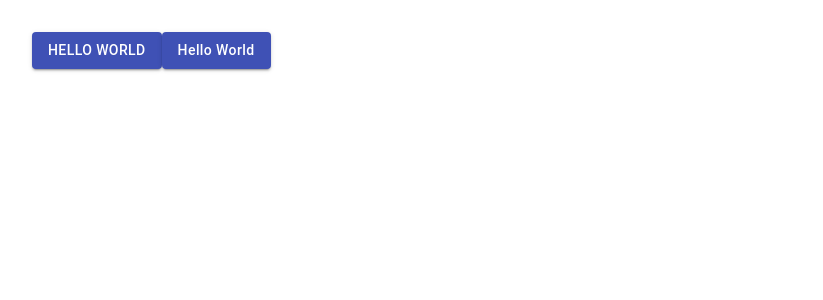
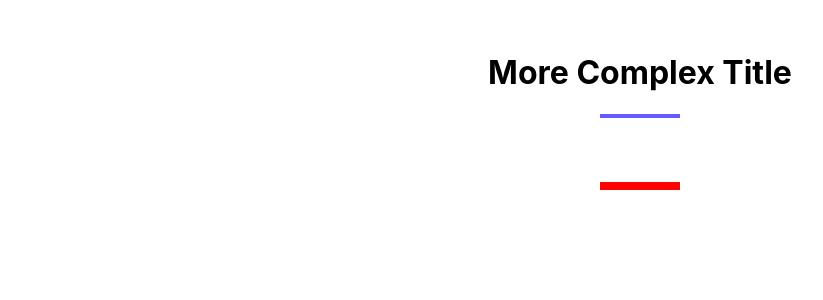
Before and after one commit to mattkimm/styled-components, a React (Create React App) app: page / in a window 1280 px wide. Shown: the top 300 px of the page, without its empty margins (0-823 px from the left). Built offline with nearby package versions, Linux system fonts and the light colour scheme.

Commit message:
more complex component

```diff
--- a/src/App.js
+++ b/src/App.js
@@ -1,19 +1,11 @@
-import styled from "styled-components";
-import { Button } from "@material-ui/core";
-
-const StyledBtn = styled(Button)`
-  text-transform: capitalize;
-`;
+import ComplexTitle from "./components/ComplexTitle";
+import Random from "./components/Random";
 
 function App() {
   return (
     <div style={{ padding: "2rem" }}>
-      <Button color="primary" variant="contained">
-        Hello World
-      </Button>
-      <StyledBtn color="primary" variant="contained">
-        Hello World
-      </StyledBtn>
+      <ComplexTitle title="more complex title"></ComplexTitle>
+      <Random></Random>
     </div>
   );
 }
--- /dev/null
+++ b/src/components/ComplexTitle.js
@@ -0,0 +1,26 @@
+import React from "react";
+import styled from "styled-components";
+
+const ComplexTitle = ({ title }) => {
+  return (
+    <Wrapper>
+      <h1>{title}</h1>
+      <div className="underline"></div>
+    </Wrapper>
+  );
+};
+
+const Wrapper = styled.div`
+  h1 {
+    text-transform: capitalize;
+    text-align: center;
+  }
+  .underline {
+    width: 5rem;
+    height: 0.25rem;
+    background: #645cff;
+    margin: 0 auto;
+  }
+`;
+
+export default ComplexTitle;
--- /dev/null
+++ b/src/components/Random.js
@@ -0,0 +1,25 @@
+import React from "react";
+import styled from "styled-components";
+
+function Random() {
+  return (
+    <Wrapper>
+      <div className="underline"></div>
+    </Wrapper>
+  );
+}
+
+const Wrapper = styled.div`
+  h1 {
+    text-transform: capitalize;
+    text-align: center;
+  }
+  .underline {
+    width: 5rem;
+    height: 0.5rem;
+    background: red;
+    margin: 4rem auto;
+  }
+`;
+
+export default Random;
```
